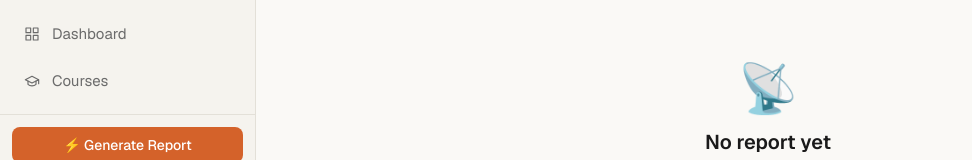
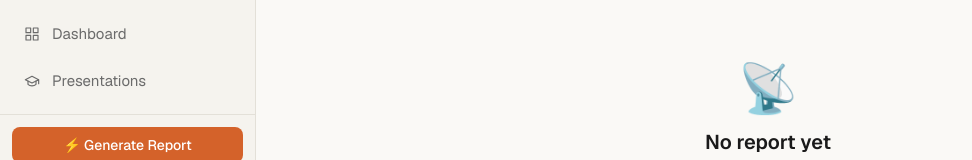
Before and after one commit to chiru-maddala/agentic, a Next.js app: page / in a window 1280 px wide. Shown: the part 266-426 px from the top of the page, without its empty margins (0-972 px from the left). Built offline with nearby package versions, Linux system fonts and the light colour scheme; no server answers; the database is empty.

Commit message:
Rename Course/Courses → Presentation/Presentations across all UI labels

```diff
--- a/src/app/api/courses/route.ts
+++ b/src/app/api/courses/route.ts
@@ -23,7 +23,7 @@ export async function POST(req: Request) {
   const message = await client.messages.create({
     model: 'claude-sonnet-4-6',
     max_tokens: 4000,
-    system: `You create concise, engaging short courses from source text. Output valid JSON only — no markdown fences, no commentary. The JSON must match this schema exactly:
+    system: `You create concise, engaging short presentations from source text. Output valid JSON only — no markdown fences, no commentary. The JSON must match this schema exactly:
 {
   "title": "string",
   "slides": [
--- a/src/app/layout.tsx
+++ b/src/app/layout.tsx
@@ -14,17 +14,17 @@ const geistMono = Geist_Mono({
 
 export const metadata: Metadata = {
   title: "IntelliRadar — Intellina AI Daily Intelligence",
-  description: "Daily AI research reports, task intelligence, and courses for Intellina AI.",
+  description: "Daily AI research reports, task intelligence, and presentations for Intellina AI.",
   openGraph: {
     title: "IntelliRadar — Intellina AI Daily Intelligence",
-    description: "Daily AI research reports, task intelligence, and courses for Intellina AI.",
+    description: "Daily AI research reports, task intelligence, and presentations for Intellina AI.",
     siteName: "IntelliRadar · Intellina AI",
     type: "website",
   },
   twitter: {
     card: "summary",
     title: "IntelliRadar — Intellina AI Daily Intelligence",
-    description: "Daily AI research reports, task intelligence, and courses for Intellina AI.",
+    description: "Daily AI research reports, task intelligence, and presentations for Intellina AI.",
   },
 };
 
--- a/src/app/page.tsx
+++ b/src/app/page.tsx
@@ -55,7 +55,7 @@ const TABS: { id: Tab; label: string }[] = [
   { id: 'tasks', label: 'Tasks' },
   { id: 'notes', label: 'Notes' },
   { id: 'dashboard', label: 'Dashboard' },
-  { id: 'courses', label: 'Courses' },
+  { id: 'courses', label: 'Presentations' },
 ]
 
 export default function Home() {
--- a/src/components/ContextMenuWrapper.tsx
+++ b/src/components/ContextMenuWrapper.tsx
@@ -8,7 +8,7 @@ type Toast = { message: string; ok: boolean } | null
 type Props = {
   children: React.ReactNode
   onCourseCreated?: () => void
-  /** If false, "Create Course" is hidden (e.g. on unauthenticated public pages) */
+  /** If false, "Create Presentation" is hidden (e.g. on unauthenticated public pages) */
   showCourse?: boolean
 }
 
@@ -95,7 +95,7 @@ export default function ContextMenuWrapper({ children, onCourseCreated, showCour
       })
       const data = await res.json()
       if (data.error) throw new Error(data.error)
-      showToast('Course created — check Courses ✓', true)
+      showToast('Presentation created — check Presentations ✓', true)
       onCourseCreated?.()
     } catch (err) {
       showToast(err instanceof Error ? err.message : 'Failed', false)
@@ -135,7 +135,7 @@ export default function ContextMenuWrapper({ children, onCourseCreated, showCour
               disabled={busy}
               className="w-full text-left px-4 py-2 text-[#374151] hover:bg-[#F5F3EE] disabled:opacity-50 flex items-center gap-2 transition-colors"
             >
-              <span>🎓</span> Create Course
+              <span>🎓</span> Create Presentation
             </button>
           )}
         </div>
--- a/src/components/ContextSection.tsx
+++ b/src/components/ContextSection.tsx
@@ -102,7 +102,7 @@ function ContextBlock({
         rows={18}
         spellCheck={false}
         className="w-full px-5 py-4 text-sm text-[#374151] bg-[#FAF9F6] font-mono leading-relaxed resize-none focus:outline-none focus:bg-white transition-colors"
-        placeholder={label === 'Others' ? 'Add any additional business context here — your clients, goals, products, team, or anything else Claude should know when completing tasks and generating courses…' : ''}
+        placeholder={label === 'Others' ? 'Add any additional business context here — your clients, goals, products, team, or anything else Claude should know when completing tasks and generating presentations…' : ''}
       />
     </div>
   )
@@ -169,7 +169,7 @@ export default function ContextSection() {
             <path d="M10.29 3.86L1.82 18a2 2 0 0 0 1.71 3h16.94a2 2 0 0 0 1.71-3L13.71 3.86a2 2 0 0 0-3.42 0z"/><line x1="12" y1="9" x2="12" y2="13"/><line x1="12" y1="17" x2="12.01" y2="17"/>
           </svg>
           <p className="text-xs text-amber-800 leading-relaxed">
-            <strong>Reports context</strong> is stored here for reference but is <strong>not yet connected</strong> to the report generator — you control when that switch is made. <strong>Others context</strong> is already injected into the Task Agent and Course generator.
+            <strong>Reports context</strong> is stored here for reference but is <strong>not yet connected</strong> to the report generator — you control when that switch is made. <strong>Others context</strong> is already injected into the Task Agent and Presentation generator.
           </p>
         </div>
 
@@ -185,7 +185,7 @@ export default function ContextSection() {
 
         <ContextBlock
           label="Others"
-          description="Additional business context injected into Task Agent completions and Course generation. Add anything Claude should know about your businesses, clients, or goals."
+          description="Additional business context injected into Task Agent completions and Presentation generation. Add anything Claude should know about your businesses, clients, or goals."
           value={othersCtx}
           onChange={setOthersCtx}
           saveState={othersSave}
--- a/src/components/CoursesSection.tsx
+++ b/src/components/CoursesSection.tsx
@@ -110,7 +110,7 @@ function CourseViewer({ course, onClose, onDelete }: { course: Course; onClose:
           <span className="text-sm font-semibold text-[#1A1A1A] truncate mr-4">{course.title}</span>
           <div className="flex items-center gap-2 flex-shrink-0">
             <button
-              onClick={() => { if (window.confirm('Delete this course?')) onDelete() }}
+              onClick={() => { if (window.confirm('Delete this presentation?')) onDelete() }}
               className="text-xs text-[#9CA3AF] hover:text-red-500 px-2 py-1 rounded transition-colors"
             >Delete</button>
             <button onClick={onClose} className="text-[#9CA3AF] hover:text-[#1A1A1A] transition-colors p-1">
@@ -190,13 +190,13 @@ export default function CoursesSection() {
       <div className="max-w-4xl mx-auto">
         <div className="flex items-center justify-between mb-6">
           <div>
-            <h1 className="text-xl font-semibold text-[#1A1A1A]">Courses</h1>
-            <p className="text-xs text-[#9CA3AF] mt-0.5">Select text in a daily report and choose &quot;Create Course&quot; to generate a course.</p>
+            <h1 className="text-xl font-semibold text-[#1A1A1A]">Presentations</h1>
+            <p className="text-xs text-[#9CA3AF] mt-0.5">Select text in a daily report and choose &quot;Create Presentation&quot; to generate a presentation.</p>
           </div>
           {loading && (
             <div className="flex items-center gap-2 text-sm text-[#9CA3AF]">
               <span className="w-4 h-4 border-2 border-[#D4622A] border-t-transparent rounded-full animate-spin" />
-              Generating course…
+              Generating presentation…
             </div>
           )}
         </div>
@@ -204,9 +204,9 @@ export default function CoursesSection() {
         {courses.length === 0 ? (
           <div className="text-center py-20">
             <div className="text-5xl mb-4">🎓</div>
-            <h2 className="text-lg font-semibold text-[#1A1A1A] mb-2">No courses yet</h2>
+            <h2 className="text-lg font-semibold text-[#1A1A1A] mb-2">No presentations yet</h2>
             <p className="text-[#9CA3AF] text-sm max-w-xs mx-auto">
-              Right-click selected text in a Daily Report and choose &quot;Create Course&quot; to get started.
+              Right-click selected text in a Daily Report and choose &quot;Create Presentation&quot; to get started.
             </p>
           </div>
         ) : (
```
